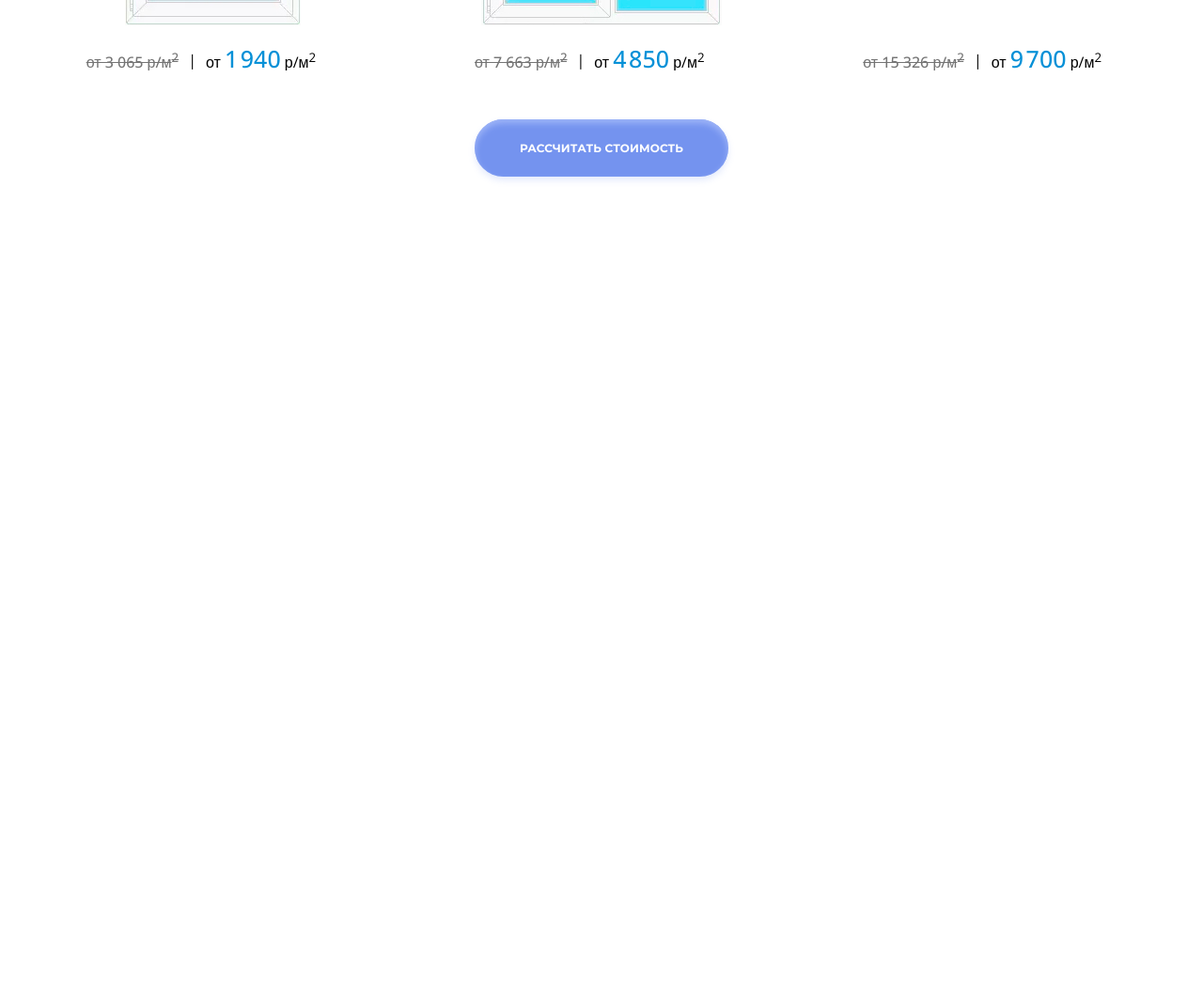
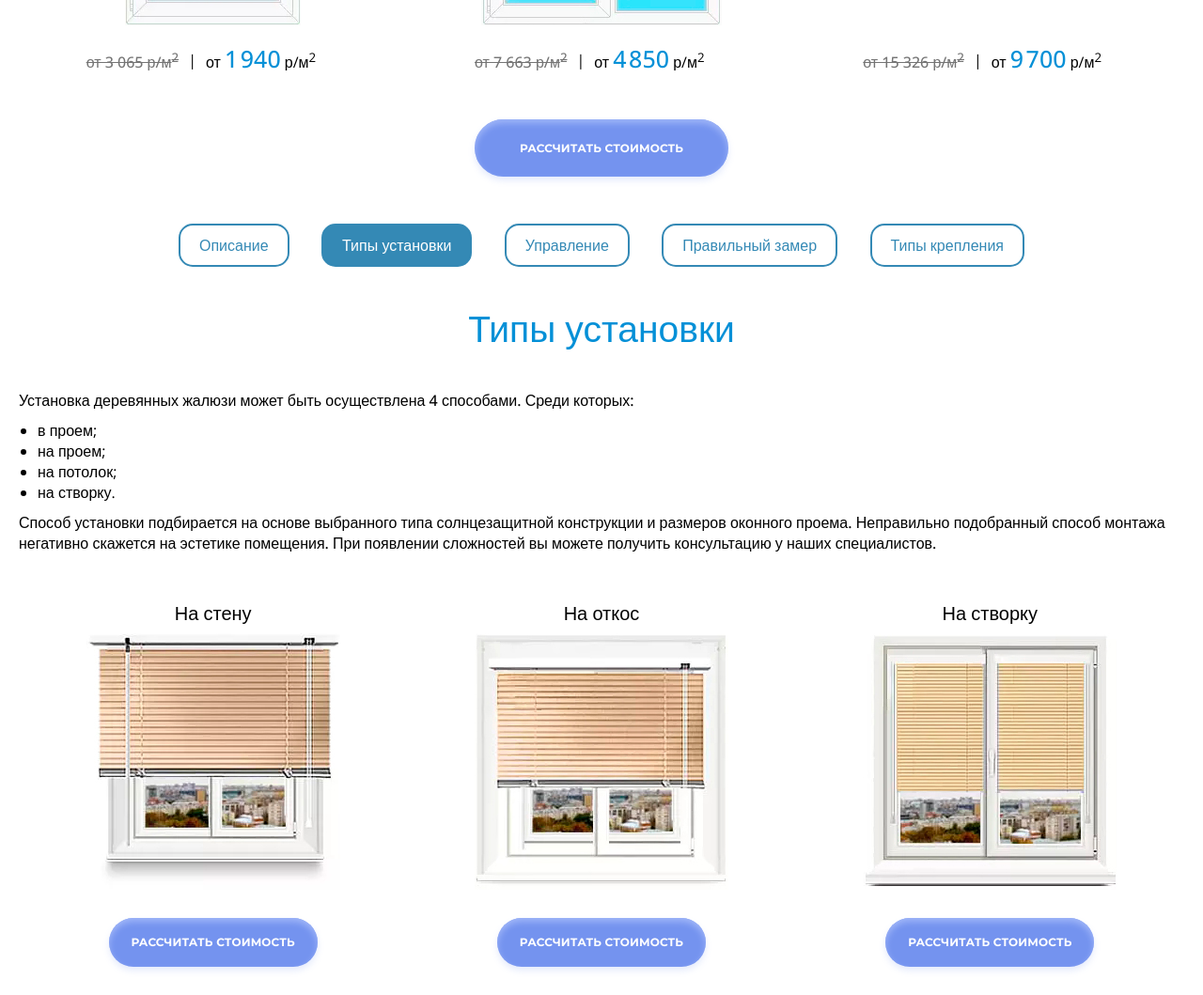
Before and after one commit to MrNobody333/test, a plain HTML site: page index.html in a window 1280 px wide. Shown: the part 3809-4868 px from the top of the page at 94% size. Before the commit the page ends 4047 px from the top, so only its background shows below. Drawn offline with nearby package versions, Linux system fonts and the light colour scheme.

Commit message:
Completed the install types block

```diff
--- a/index.html
+++ b/index.html
@@ -348,6 +348,61 @@
       </section>
     </div>
 
+    <!-- блок «Типы установки» -->
+    <div class="container">
+      <section class="install-types">
+        <div class="install-types__tab-menu">
+          <ul class="install-types__tab-menu-item">
+            <li class="install-types__tab-menu-btn">Описание</li>
+            <li class="install-types__tab-menu-btn tab-menu-btn_active">Типы установки</li>
+            <li class="install-types__tab-menu-btn">Управление</li>
+            <li class="install-types__tab-menu-btn">Правильный замер</li>
+            <li class="install-types__tab-menu-btn">Типы крепления</li>
+          </ul>
+        </div>
+        <div class="blinds-dimensions__content">
+          <div class="blinds-dimensions__title">Типы установки</div>
+          <p>Установка деревянных жалюзи может быть осуществлена 4 способами. Среди которых:</p>
+          <ul>
+            <li>в проем;</li>
+            <li>на проем;</li>
+            <li>на потолок;</li>
+            <li>на створку.</li>
+          </ul>
+          <p>Способ установки подбирается на основе выбранного типа солнцезащитной конструкции и размеров оконного проема. Неправильно подобранный способ монтажа негативно скажется на эстетике помещения. При появлении сложностей вы можете получить консультацию у наших специалистов.</p>
+        </div>
+        <div class="blinds-dimensions__item">
+          <div class="blinds-dimensions__inner blinds-dimensions__inner_mod">
+            <div class="blinds-dimensions__info">
+              <span class="install-option">На стену</span>
+              <img src="img/install-types/type-1.jpg" alt="">
+            </div>
+            <div class="blinds__btn">
+              <button class="bigbtn bigbtn_mod" type="button">Рассчитать стоимость</button>
+            </div>
+          </div>
+          <div class="blinds-dimensions__inner blinds-dimensions__inner_mod">
+            <div class="blinds-dimensions__info">
+              <span class="install-option">На откос</span>
+              <img src="img/install-types/type-2.jpg" alt="">
+            </div>
+            <div class="blinds__btn">
+              <button class="bigbtn bigbtn_mod" type="button">Рассчитать стоимость</button>
+            </div>
+          </div>
+          <div class="blinds-dimensions__inner blinds-dimensions__inner_mod">
+            <div class="blinds-dimensions__info">
+              <span class="install-option">На створку</span>
+              <img src="img/install-types/type-3.jpg" alt="">
+            </div>
+            <div class="blinds__btn">
+              <button class="bigbtn bigbtn_mod" type="button">Рассчитать стоимость</button>
+            </div>
+          </div>
+        </div>
+      </section>
+    </div>
+
     <script>
       const popup = document.querySelector('.popup');
       const btn = document.querySelectorAll('.bigbtn');
--- a/style.css
+++ b/style.css
@@ -382,6 +382,7 @@ textarea:focus {
 .blinds-dimensions__content ul,
 .blinds-dimensions__content ol {
   margin-bottom: 10px;
+  padding-left: 20px;
 }
 
 .blinds-dimensions__item {
@@ -413,3 +414,46 @@ textarea:focus {
 .blinds__price_mod {
   margin-top: 20px;
 }
+
+/* блок «Типы установки» */
+.install-types__tab-menu {
+  margin-bottom: 30px;
+}
+.install-types__tab-menu-item {
+  display: flex;
+  justify-content: space-between;
+  max-width: 900px;
+  margin: 0 auto;
+  list-style-type: none;
+}
+
+.install-types__tab-menu-btn {
+  padding: 10px 20px;
+  border: 2px solid #3489b5;
+  border-radius: 15px;
+  font-weight: 500;
+  color: #3489b5;
+  cursor: pointer;
+  transition: .2s all;
+}
+
+.install-types__tab-menu-btn:hover {
+  -webkit-box-shadow: 0 0 8px 1px rgba(0, 170, 255, 0.4);
+  box-shadow: 0 0 8px 1px rgba(0, 170, 255, 0.4);
+}
+
+.tab-menu-btn_active {
+  background-color: #3489b5;
+  font-weight: 500;
+  color: #fff;
+}
+
+.blinds-dimensions__inner_mod {
+  height: 390px;
+}
+
+.install-option {
+  margin-bottom: 40px;
+  font-size: 20px;
+  font-weight: 500;
+}
```
Also changed, not shown: img/install-types/type-1.jpg (added), img/install-types/type-2.jpg (added), img/install-types/type-3.jpg (added).
